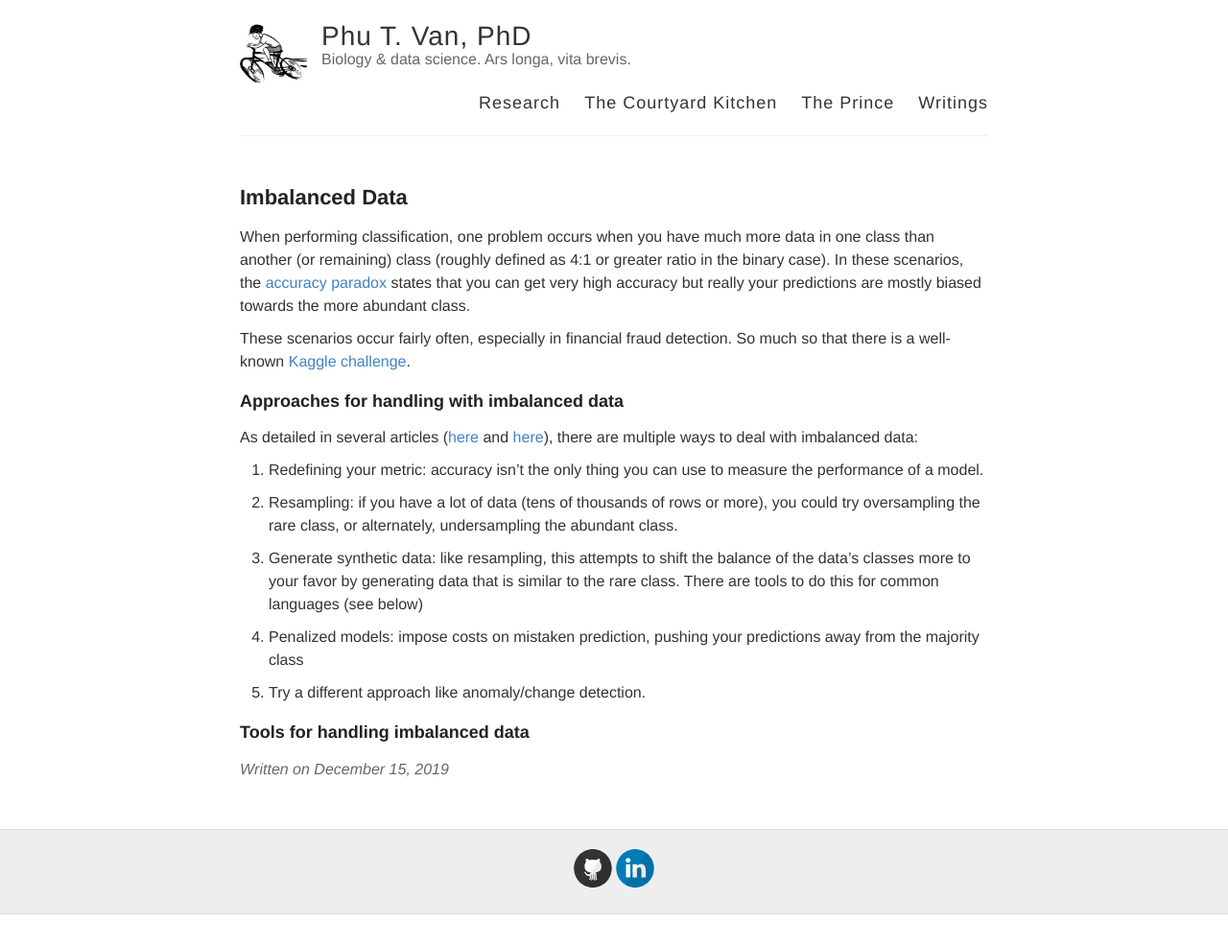
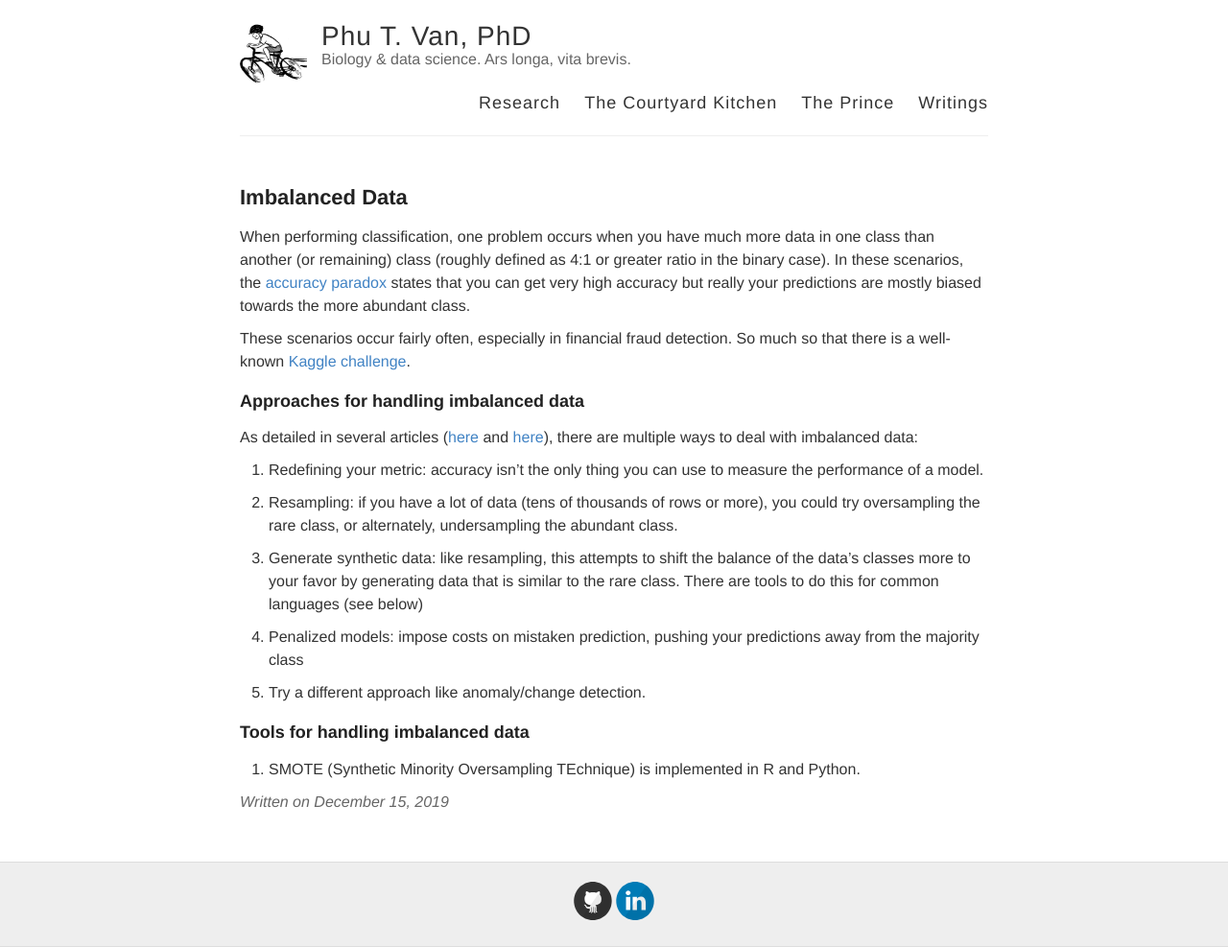
Before and after one commit to ptvan/ptvan.github.io, a Jekyll site: the page built from _posts/2019-12-15-imbalanced-data.md, in a window 1280 px wide. Shown: the whole page at 96% size. Built offline with Jekyll 4.4.1, drawn with Linux system fonts in a browser that asks for light colours; before the commit the page ends 953 px from its top, so only the background shows below that.

Commit message:
added imbalanced data blogpost

```diff
--- a/_posts/2019-12-15-imbalanced-data.md
+++ b/_posts/2019-12-15-imbalanced-data.md
@@ -7,7 +7,7 @@
 
 These scenarios occur fairly often, especially in financial fraud detection. So much so that there is a well-known [Kaggle challenge](https://www.kaggle.com/mlg-ulb/creditcardfraud).
 
-### Approaches for handling with imbalanced data
+### Approaches for handling imbalanced data
 
 As detailed in several articles ([here](https://machinelearningmastery.com/tactics-to-combat-imbalanced-classes-in-your-machine-learning-dataset/) and [here](https://towardsdatascience.com/methods-for-dealing-with-imbalanced-data-5b761be45a18)), there are multiple ways to deal with imbalanced data:
 
@@ -21,5 +21,6 @@
 
 5. Try a different approach like anomaly/change detection.
 
+### Tools for handling imbalanced data
 
-### Tools for handling imbalanced data
+1. SMOTE (Synthetic Minority Oversampling TEchnique) is implemented in R and Python.
```
